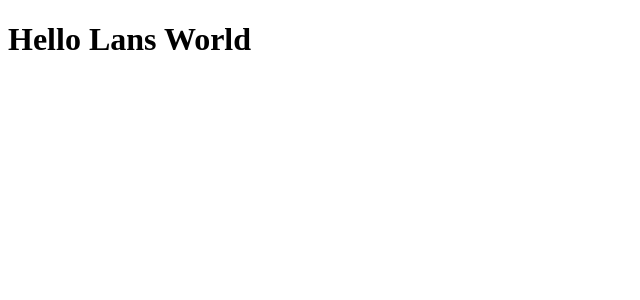
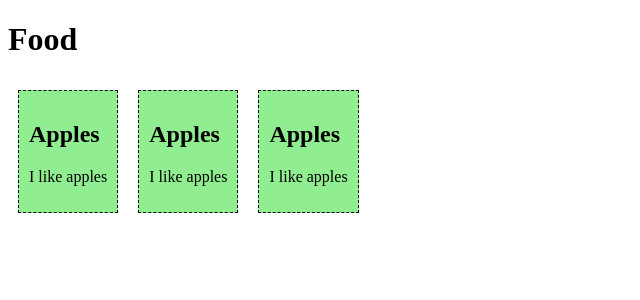
Before and after one commit to apcLBOnnagan/webprog-vuejs, a Vue app in the folder vue-project/: page / in a window 1280 px wide. Shown: the top 300 px of the page, without its empty margins (0-640 px from the left). Built offline with nearby package versions, Linux system fonts and the light colour scheme.

Commit message:
add fruit

```diff
--- a/vue-project/src/App.vue
+++ b/vue-project/src/App.vue
@@ -1,7 +1,18 @@
+<template>
+  <h1>Food</h1>
+  <food-item/>
+  <food-item/>
+  <food-item/>
+</template>
+
 <script></script>
 
-<template>
-  <h1> Hello Lans World </h1>
-</template>
-
-<style></style>
+<style>
+  #app > div {
+    border: dashed black 1px;
+    display: inline-block;
+    margin: 10px;
+    padding: 10px;
+    background-color: lightgreen;
+  }
+</style>
--- /dev/null
+++ b/vue-project/src/components/FoodItem.vue
@@ -0,0 +1,19 @@
+<template>
+    <div>
+      <h2>{{ name }}</h2>
+      <p>{{ message }}</p>
+    </div>
+  </template>
+
+  <script>
+  export default {
+    data() {
+      return {
+        name: 'Apples',
+        message: 'I like apples'
+      }
+    }
+  };
+  </script>
+
+  <style></style>
--- a/vue-project/src/main.js
+++ b/vue-project/src/main.js
@@ -1,4 +1,8 @@
 import { createApp } from 'vue'
+
 import App from './App.vue'
+import FoodItem from './components/FoodItem.vue'
 
-createApp(App).mount('#app')
+const app = createApp(App)
+app.component('food-item', FoodItem)
+app.mount('#app')
```
